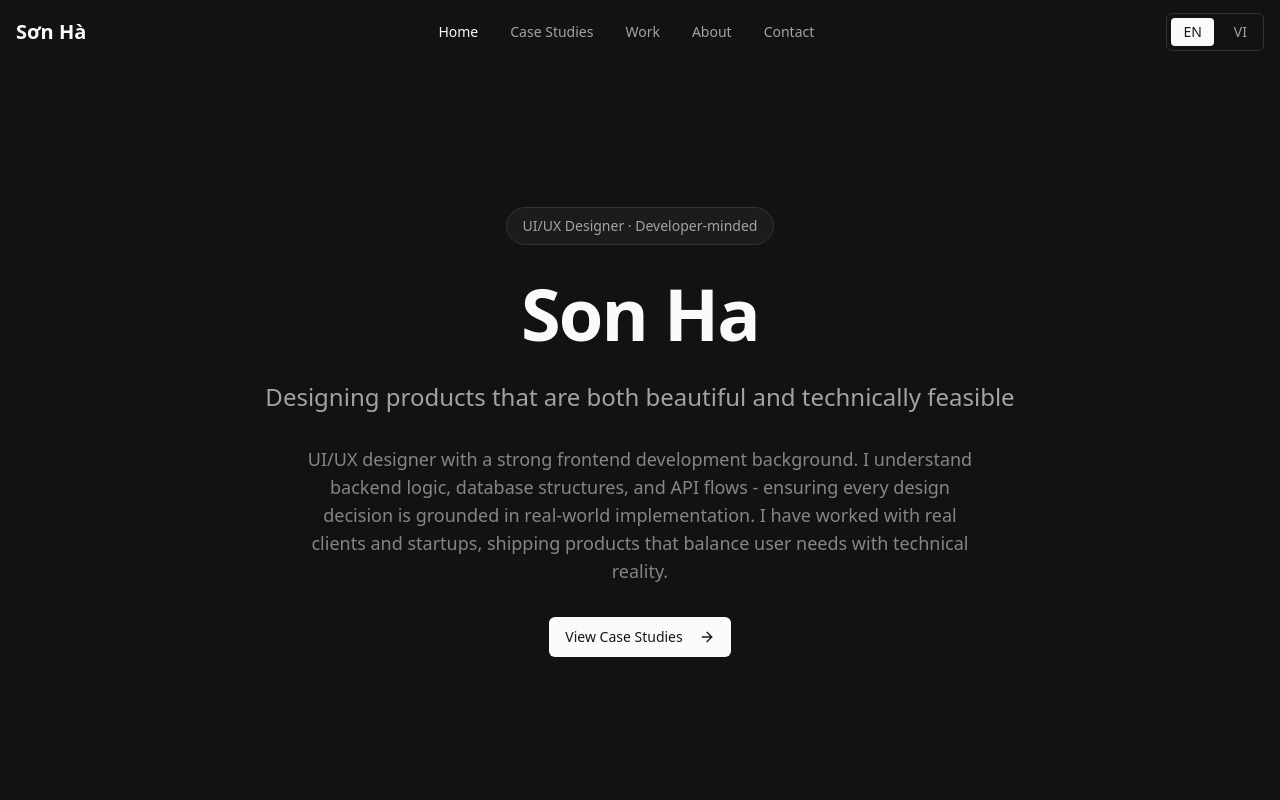
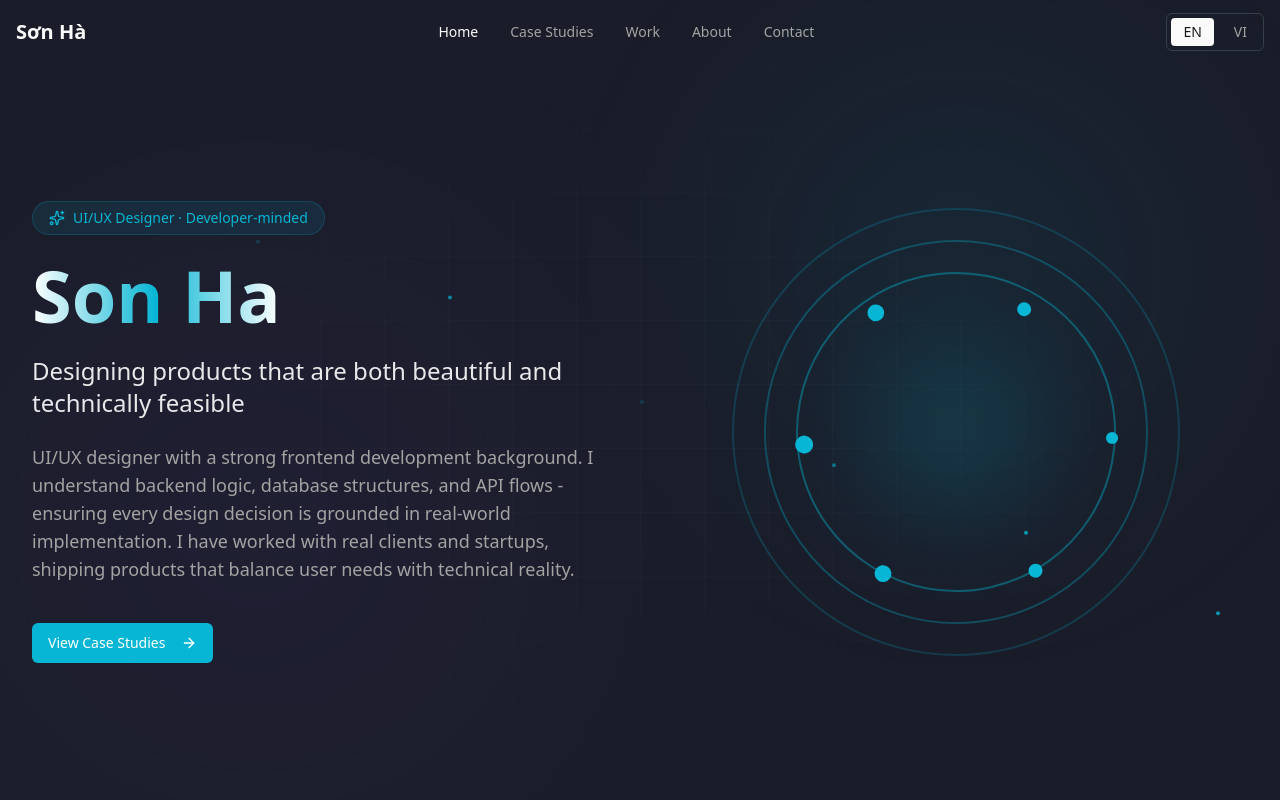
Before and after one commit to SoHanDz/my-portfolio, a Next.js app: page /en in a window 1280 px wide. Shown: the top 800 px of the page. Built offline with nearby package versions, Linux system fonts and the light colour scheme.

Commit message:
feat: changing theme color

```diff
--- a/app/[locale]/layout.tsx
+++ b/app/[locale]/layout.tsx
@@ -14,16 +14,21 @@ export default async function LocaleLayout({
 }) {
   const { locale } = await params;
 
+  console.log('🔍 Layout Locale:', locale);
+
   if (!routing.locales.includes(locale as "en" | "vi")) {
     notFound();
   }
 
-  const messages = await getMessages();
+  // Pass locale explicitly
+  const messages = await getMessages({ locale });
+
+  console.log('🔍 Messages loaded:', messages.hero?.title);
 
   return (
     <html lang={locale} className="dark">
-      <body className="antialiased">
-        <NextIntlClientProvider messages={messages}>
+      <body className="antialiased" suppressHydrationWarning>
+        <NextIntlClientProvider messages={messages} locale={locale}>
           <Header />
           {children}
           <Footer />
--- a/app/globals.css
+++ b/app/globals.css
@@ -21,25 +21,50 @@
   }
 
   .dark {
-    --background: 0 0% 7%;
+    --background: 210 15% 15%; /* #1a1d29 */
     --foreground: 0 0% 98%;
-    --card: 0 0% 10%;
+    --card: 210 15% 18%; /* Card slightly lighter */
     --card-foreground: 0 0% 98%;
     --primary: 0 0% 98%;
     --primary-foreground: 0 0% 9%;
-    --secondary: 0 0% 14.9%;
+    --secondary: 210 15% 20%;
     --secondary-foreground: 0 0% 98%;
-    --muted: 0 0% 14.9%;
+    --muted: 210 15% 20%;
     --muted-foreground: 0 0% 63.9%;
-    --accent: 0 0% 14.9%;
+    --accent: 210 15% 20%;
     --accent-foreground: 0 0% 98%;
-    --border: 0 0% 20%;
+    --border: 210 15% 25%;
   }
 
-  /* Force dark mode */
+  /* Force dark mode with #1a1d29 background */
   body {
-    background-color: hsl(0, 0%, 7%);
+    background-color: #1a1d29;
     color: hsl(0, 0%, 98%);
+    position: relative;
+  }
+
+  /* Grid Pattern Overlay for entire site */
+  body::before {
+    content: '';
+    position: fixed;
+    top: 0;
+    left: 0;
+    right: 0;
+    bottom: 0;
+    background-image:
+      linear-gradient(rgba(255, 255, 255, 0.02) 1px, transparent 1px),
+      linear-gradient(90deg, rgba(255, 255, 255, 0.02) 1px, transparent 1px);
+    background-size: 64px 64px;
+    mask-image: radial-gradient(ellipse at center, black 20%, transparent 80%);
+    -webkit-mask-image: radial-gradient(ellipse at center, black 20%, transparent 80%);
+    pointer-events: none;
+    z-index: 0;
+  }
+
+  /* Ensure content is above grid */
+  main, header, footer {
+    position: relative;
+    z-index: 1;
   }
 }
 
--- a/components/sections/HeroSection.tsx
+++ b/components/sections/HeroSection.tsx
@@ -2,7 +2,7 @@
 
 import { useTranslations } from 'next-intl';
 import { motion } from 'framer-motion';
-import { ArrowRight } from 'lucide-react';
+import { ArrowRight, Sparkles } from 'lucide-react';
 import { Button } from '@/components/ui/button';
 
 export default function HeroSection() {
@@ -18,65 +18,185 @@ export default function HeroSection() {
   return (
     <section
       id="home"
-      className="min-h-screen flex items-center justify-center pt-16"
+      className="relative min-h-screen flex items-center pt-16 overflow-hidden"
     >
-      <div className="container mx-auto px-4 max-w-4xl">
-        <div className="text-center space-y-8">
-          {/* Badge */}
+      {/* Animated Background Elements */}
+      <div className="absolute inset-0 overflow-hidden pointer-events-none">
+        {/* Gradient Orbs */}
+        <motion.div
+          className="absolute top-20 right-[10%] w-96 h-96 bg-cyan-500/20 rounded-full blur-[120px]"
+          animate={{
+            scale: [1, 1.2, 1],
+            opacity: [0.3, 0.5, 0.3],
+          }}
+          transition={{
+            duration: 8,
+            repeat: Infinity,
+            ease: "easeInOut",
+          }}
+        />
+        <motion.div
+          className="absolute bottom-20 left-[5%] w-96 h-96 bg-purple-500/20 rounded-full blur-[120px]"
+          animate={{
+            scale: [1, 1.3, 1],
+            opacity: [0.2, 0.4, 0.2],
+          }}
+          transition={{
+            duration: 10,
+            repeat: Infinity,
+            ease: "easeInOut",
+            delay: 1,
+          }}
+        />
+
+        {/* Floating Particles */}
+        {[...Array(6)].map((_, i) => (
+          <motion.div
+            key={i}
+            className="absolute w-1 h-1 bg-cyan-500 rounded-full"
+            style={{
+              left: `${20 + i * 15}%`,
+              top: `${30 + i * 10}%`,
+            }}
+            animate={{
+              y: [0, -30, 0],
+              opacity: [0.2, 0.8, 0.2],
+            }}
+            transition={{
+              duration: 3 + i,
+              repeat: Infinity,
+              ease: "easeInOut",
+              delay: i * 0.5,
+            }}
+          />
+        ))}
+      </div>
+
+      <div className="relative max-w-7xl mx-auto px-6 lg:px-8 py-20 z-10">
+        <div className="grid lg:grid-cols-2 gap-12 items-center">
+          {/* Left Content */}
           <motion.div
             initial={{ opacity: 0, y: 20 }}
             animate={{ opacity: 1, y: 0 }}
-            transition={{ duration: 0.5 }}
+            transition={{ duration: 0.6 }}
+            className="max-w-2xl"
           >
-            <span className="inline-flex items-center gap-2 px-4 py-2 rounded-full border border-border bg-muted/50 text-sm text-muted-foreground">
+            {/* Role Tag */}
+            <motion.div
+              initial={{ opacity: 0, y: 10 }}
+              animate={{ opacity: 1, y: 0 }}
+              transition={{ duration: 0.5, delay: 0.1 }}
+              className="inline-block mb-6"
+            >
+              <div className="px-4 py-1.5 bg-cyan-500/10 border border-cyan-500/20 rounded-full text-sm text-cyan-500 flex items-center gap-2">
+                <Sparkles className="w-4 h-4" />
                 {t('badge')}
-            </span>
+              </div>
             </motion.div>
 
-          {/* Title */}
+            {/* Name with Gradient */}
             <motion.h1
-            initial={{ opacity: 0, y: 20 }}
+              initial={{ opacity: 0, y: 10 }}
               animate={{ opacity: 1, y: 0 }}
-            transition={{ duration: 0.5, delay: 0.1 }}
-            className="text-5xl md:text-7xl font-bold tracking-tight"
+              transition={{ duration: 0.5, delay: 0.2 }}
+              className="text-5xl md:text-6xl lg:text-7xl mb-6 font-bold"
             >
+              <span className="bg-gradient-to-r from-white via-cyan-500 to-white bg-clip-text text-transparent">
                 {t('title')}
+              </span>
             </motion.h1>
 
-          {/* Subtitle */}
+            {/* Tagline */}
             <motion.p
-            initial={{ opacity: 0, y: 20 }}
+              initial={{ opacity: 0, y: 10 }}
               animate={{ opacity: 1, y: 0 }}
-            transition={{ duration: 0.5, delay: 0.2 }}
-            className="text-xl md:text-2xl text-muted-foreground max-w-3xl mx-auto"
+              transition={{ duration: 0.5, delay: 0.3 }}
+              className="text-xl md:text-2xl text-white/90 mb-6 font-medium"
             >
               {t('subtitle')}
             </motion.p>
 
             {/* Description */}
             <motion.p
-            initial={{ opacity: 0, y: 20 }}
+              initial={{ opacity: 0, y: 10 }}
               animate={{ opacity: 1, y: 0 }}
-            transition={{ duration: 0.5, delay: 0.3 }}
-            className="text-base md:text-lg text-muted-foreground/80 max-w-2xl mx-auto leading-relaxed"
+              transition={{ duration: 0.5, delay: 0.4 }}
+              className="text-base md:text-lg text-muted-foreground mb-10 leading-relaxed"
             >
               {t('description')}
             </motion.p>
 
-          {/* CTA Button */}
+            {/* CTA */}
             <motion.div
-            initial={{ opacity: 0, y: 20 }}
+              initial={{ opacity: 0, y: 10 }}
               animate={{ opacity: 1, y: 0 }}
-            transition={{ duration: 0.5, delay: 0.4 }}
+              transition={{ duration: 0.5, delay: 0.5 }}
+              className="flex gap-4"
             >
               <Button
                 size="lg"
                 onClick={handleScrollToCaseStudies}
-              className="group"
+                className="group bg-cyan-500 hover:bg-cyan-600 text-white"
               >
                 {t('cta')}
-              <ArrowRight className="ml-2 w-4 h-4 group-hover:translate-x-1 transition-transform" />
+                <ArrowRight className="ml-2 h-4 w-4 group-hover:translate-x-1 transition-transform" />
               </Button>
+            </motion.div>
+          </motion.div>
+
+          {/* Right Visual Element - Rotating Rings */}
+          <motion.div
+            initial={{ opacity: 0, scale: 0.8 }}
+            animate={{ opacity: 1, scale: 1 }}
+            transition={{ duration: 0.8, delay: 0.3 }}
+            className="hidden lg:flex justify-center items-center"
+          >
+            <div className="relative w-full max-w-md aspect-square">
+              {/* Rotating Rings */}
+              <motion.div
+                className="absolute inset-0 border-2 border-cyan-500/20 rounded-full"
+                animate={{ rotate: 360 }}
+                transition={{ duration: 20, repeat: Infinity, ease: "linear" }}
+              />
+              <motion.div
+                className="absolute inset-8 border-2 border-cyan-500/30 rounded-full"
+                animate={{ rotate: -360 }}
+                transition={{ duration: 15, repeat: Infinity, ease: "linear" }}
+              />
+              <motion.div
+                className="absolute inset-16 border-2 border-cyan-500/40 rounded-full"
+                animate={{ rotate: 360 }}
+                transition={{ duration: 10, repeat: Infinity, ease: "linear" }}
+              />
+
+              {/* Center Glow */}
+              <div className="absolute inset-0 flex items-center justify-center">
+                <div className="w-32 h-32 bg-cyan-500/30 rounded-full blur-3xl" />
+              </div>
+
+              {/* Floating Dots */}
+              {[0, 60, 120, 180, 240, 300].map((angle, i) => (
+                <motion.div
+                  key={i}
+                  className="absolute w-3 h-3 bg-cyan-500 rounded-full"
+                  style={{
+                    top: '50%',
+                    left: '50%',
+                    transformOrigin: '0 0',
+                  }}
+                  animate={{
+                    rotate: angle,
+                    x: Math.cos((angle * Math.PI) / 180) * 150,
+                    y: Math.sin((angle * Math.PI) / 180) * 150,
+                    scale: [1, 1.5, 1],
+                  }}
+                  transition={{
+                    rotate: { duration: 20, repeat: Infinity, ease: "linear" },
+                    scale: { duration: 2, repeat: Infinity, ease: "easeInOut", delay: i * 0.3 },
+                  }}
+                />
+              ))}
+            </div>
           </motion.div>
         </div>
       </div>
--- a/components/sections/ProjectsSection.tsx
+++ b/components/sections/ProjectsSection.tsx
@@ -20,7 +20,7 @@ export default function ProjectsSection() {
   });
 
   return (
-    <section id="work" className="py-24 bg-muted/30">
+    <section id="work" className="py-24 bg-transparent">
       <div className="container mx-auto px-4">
         {/* Section Title */}
         <motion.div
--- a/lib/i18n/routing.ts
+++ b/lib/i18n/routing.ts
@@ -4,7 +4,10 @@ import { createNavigation } from 'next-intl/navigation';
 export const routing = defineRouting({
   locales: ['en', 'vi'],
   defaultLocale: 'en',
-  localePrefix: 'always'
+  localePrefix: 'always',
+  pathnames: {
+    '/': '/',
+  }
 });
 
 export const { Link, redirect, usePathname, useRouter } =
--- a/tailwind.config.ts
+++ b/tailwind.config.ts
@@ -31,6 +31,10 @@ export default {
           DEFAULT: "hsl(var(--accent))",
           foreground: "hsl(var(--accent-foreground))",
         },
+        cyan: {
+          500: "#06b6d4",
+          600: "#0891b2",
+        },
         border: "hsl(var(--border))",
       },
       borderRadius: {
```
Also changed, not shown: lib/i18n/request.ts (+6 -10 lines), proxy.ts (+6 -1 lines). Lines whose indentation alone changed are shown as unchanged.
